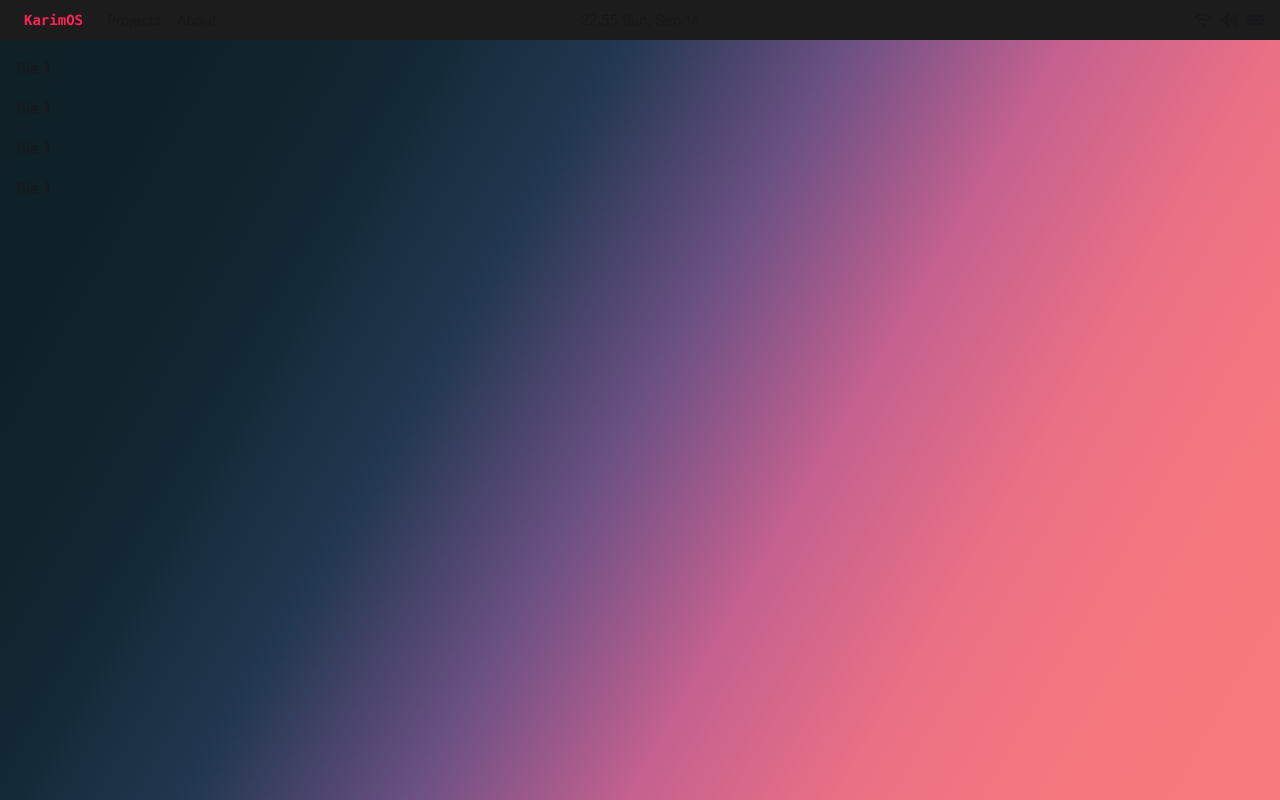
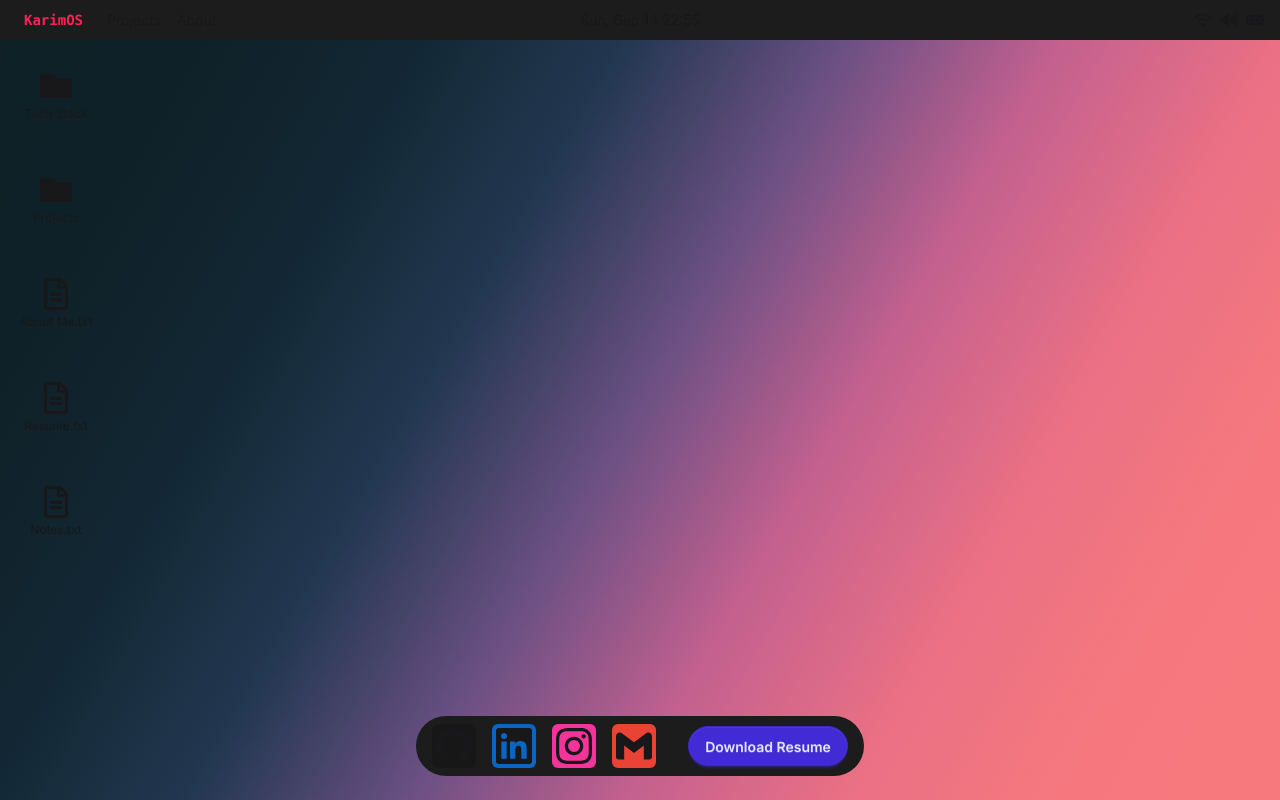
Before and after one commit to KarimChehab2003/os-themed-portfolio, a Next.js app: page / in a window 1280 px wide. Built offline with nearby package versions, Linux system fonts and the light colour scheme.

Commit message:
- Implemented Desktop Icons - Implemented BottomDock for social links and downloading resume - Added my resume to public folder

```diff
--- a/app/page.tsx
+++ b/app/page.tsx
@@ -1,5 +1,8 @@
 import BootScreen from "@/components/BootScreen";
+import BottomDock from "@/components/BottomDock";
+import FileIcon from "@/components/FileIcon";
 import Taskbar from "@/components/Taskbar";
+import { desktopIcons } from "@/lib/constants";
 
 export default function Home() {
   return (
@@ -9,13 +12,18 @@ export default function Home() {
       <Taskbar />
 
       <div className="grow p-4">
-        <ul className="grid grid-cols-2 sm:grid-cols-1 gap-4">
-          <li>file 1</li>
-          <li>file 1</li>
-          <li>file 1</li>
-          <li>file 1</li>
+        <ul className="grid grid-cols-2 sm:grid-cols-1 gap-6 place-items-center sm:place-items-start">
+          {
+            desktopIcons.map((fileIcon) => (
+              <li key={fileIcon.name}>
+                <FileIcon {...fileIcon} />
+              </li>
+            ))
+          }
         </ul>
       </div>
+
+      <BottomDock />
     </main>
   );
 }
--- /dev/null
+++ b/components/BottomDock.tsx
@@ -0,0 +1,29 @@
+"use client";
+
+import { dockLinks } from "@/lib/constants";
+import { motion } from "framer-motion";
+
+function BottomDock() {
+    return (
+        <footer className="flex justify-center items-center mb-6 px-2">
+            <div className="flex items-center bg-[#1c1c1c] px-2 sm:px-4 py-2 rounded-full">
+                <ul className="flex items-center space-x-2 sm:space-x-4 text-xl sm:text-4xl">
+                    {
+                        dockLinks.map((link) => (
+                            <motion.li key={link.href} className={`tooltip tooltip-primary ${link.color} p-1 rounded-md`} data-tip={link.tooltip}>
+                                <a href={link.href} target="_blank">
+                                    <link.icon />
+                                </a>
+                            </motion.li>
+                        ))
+                    }
+                </ul>
+                <div className="divider divider-horizontal mx-1 sm:mx-2"></div>
+                <a href="/KarimChehab.pdf" download={"KarimChehab.pdf"} className="btn btn-sm sm:btn-md btn-primary rounded-full">Download Resume</a>
+                <div></div>
+            </div>
+        </footer>
+    );
+}
+
+export default BottomDock;
--- a/components/Clock.tsx
+++ b/components/Clock.tsx
@@ -17,7 +17,7 @@ function Clock() {
             const date = new Intl.DateTimeFormat("en-US", options).format(now);
             const hours = String(now.getHours()).padStart(2, "0");
             const minutes = String(now.getMinutes()).padStart(2, "0");
-            setTime(`${hours}:${minutes}  ${date}`)
+            setTime(`${date}  ${hours}:${minutes}`)
         }
         updateClock();
         const timer = setInterval(updateClock, 1000);
--- /dev/null
+++ b/components/FileIcon.tsx
@@ -0,0 +1,15 @@
+import { DesktopIcon } from "@/lib/types";
+
+
+function FileIcon(props: DesktopIcon) {
+    return (
+        <article className="flex flex-col items-center justify-center w-20 h-20 hover:bg-white/20 cursor-pointer">
+            <figure className="mb-1">
+                <props.icon size={32} />
+            </figure>
+            <p className="text-xs text-center">{props.name}</p>
+        </article>
+    );
+}
+
+export default FileIcon;
--- a/components/Taskbar.tsx
+++ b/components/Taskbar.tsx
@@ -35,7 +35,7 @@ function Taskbar() {
             </div>
 
             {/* Center */}
-            <div className="navbar-center">
+            <div className="navbar-center ">
                 <Clock />
             </div>
 
--- /dev/null
+++ b/lib/constants.ts
@@ -0,0 +1,53 @@
+import { FaFolder, FaRegFileAlt } from "react-icons/fa";
+import { DesktopIcon, DockLink } from "./types";
+import { SiGithub, SiGmail, SiInstagram, SiLinkedin } from "react-icons/si";
+
+export const desktopIcons: DesktopIcon[] = [
+    {
+        name: "Tech Stack",
+        icon: FaFolder
+    },
+    {
+        name: "Projects",
+        icon: FaFolder
+    },
+    {
+        name: "About Me.txt",
+        icon: FaRegFileAlt
+    },
+    {
+        name: "Resume.txt",
+        icon: FaRegFileAlt
+    },
+    {
+        name: "Notes.txt",
+        icon: FaRegFileAlt
+    },
+]
+
+export const dockLinks: DockLink[] = [
+    {
+        tooltip: "My GitHub",
+        href: "https://github.com/KarimChehab2003",
+        color: "bg-[#181717]",
+        icon: SiGithub
+    },
+    {
+        tooltip: "My LinkedIn",
+        href: "https://www.linkedin.com/in/karim-chehab-75a0b5318/",
+        color: "bg-[#0A66C2]",
+        icon: SiLinkedin
+    },
+    {
+        tooltip: "My Instagram",
+        href: "https://www.instagram.com/karim_chehab1/",
+        color: "bg-pink-500",
+        icon: SiInstagram
+    },
+    {
+        tooltip: "My Mail",
+        href: "mailto:karimchehab2018@gmail.com",
+        color: "bg-[#EA4335]",
+        icon: SiGmail
+    },
+]
--- /dev/null
+++ b/lib/types.ts
@@ -0,0 +1,13 @@
+import { IconType } from "react-icons";
+
+export type DesktopIcon = {
+    name: string;
+    icon: IconType
+}
+
+export type DockLink = {
+    href: string;
+    color: string;
+    tooltip: string;
+    icon: IconType;
+}
```
Also changed, not shown: 1 other file (tests, documents, lock files or other folders).
